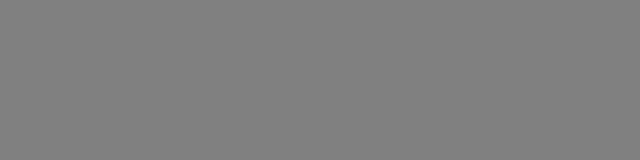
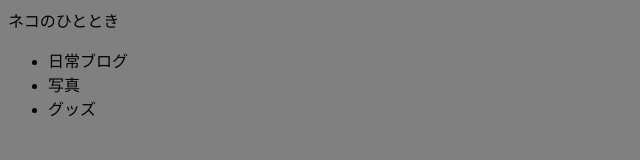
Before and after one commit to harada-i/cats299, a plain HTML site: page index.html in a window 1280 px wide. Shown: the whole page, without its empty margins (0-640 px from the left). Drawn offline with Linux system fonts and the light colour scheme.

Commit message:
Update index.html

```diff
--- a/index.html
+++ b/index.html
@@ -2,10 +2,31 @@
 <html>
   <head>
     <meta charset="utf-8">
-    <title>ねこ、はじめました。</title>
-    <link rel = "shortcut icon" href="nikukyuu.ico">
+    <title>ネコのひととき</title>
     <link rel="stylesheet" href="stylesheet.css">
   </head>
   <body>
+    <!--ここからヘッダーです-->
+    <div class="header">
+      <div class="header-logo">ネコのひととき</div>
+      <div class="header-list">
+        <ul>
+          <li>日常ブログ</li>
+          <li>写真</li>
+          <li>グッズ</li>
+        </ul>
+      </div>
+    </div>
+    <!--ここからメインです-->
+    <div class="main">
+
+    </div>
+    <!--ここまでがメイン-->
+
+    <!--ここからがフッター-->
+    <div class="footer">
+
+    </div>
+    <!--ここまでがフッター-->
   </body>
 </html>
```
